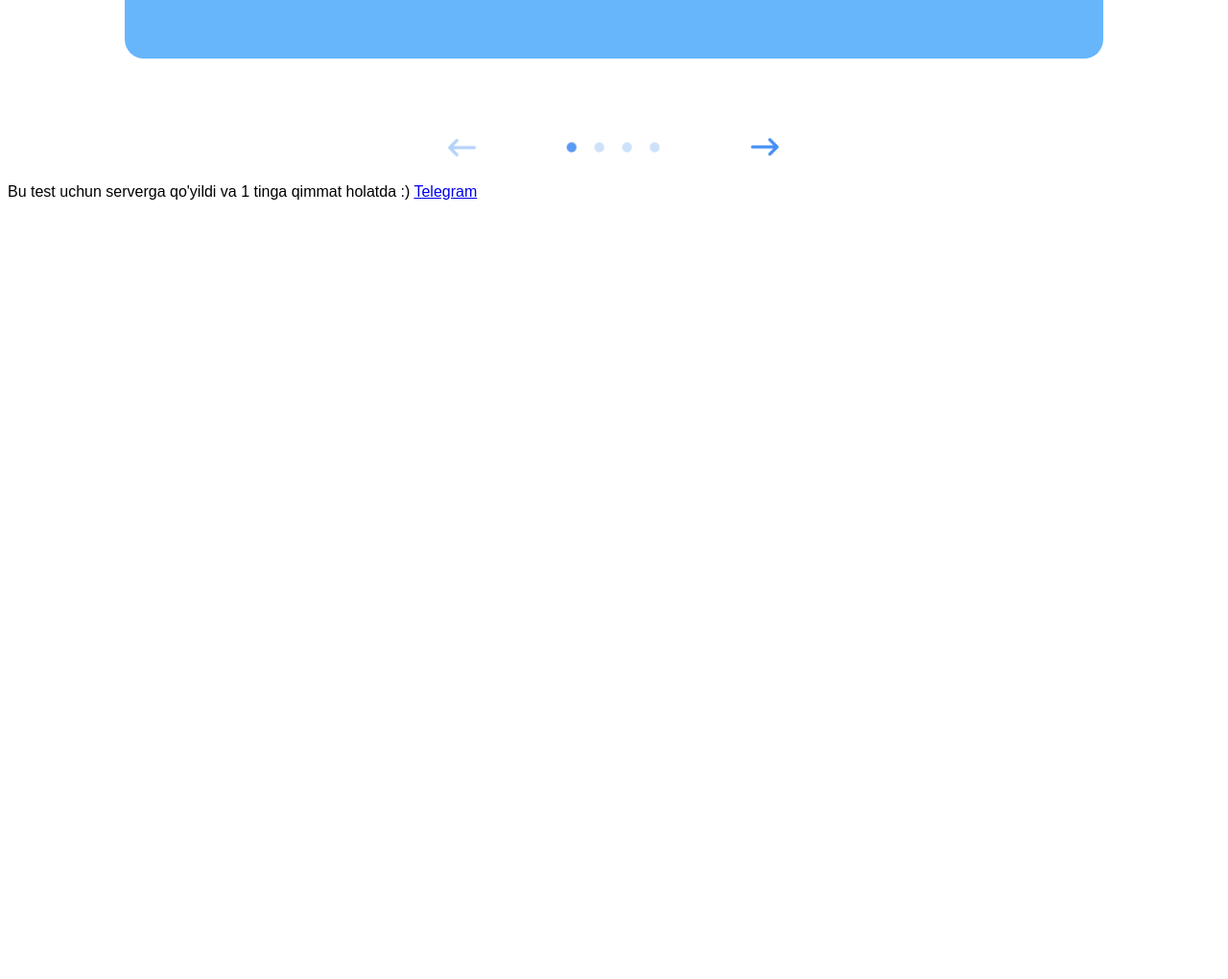
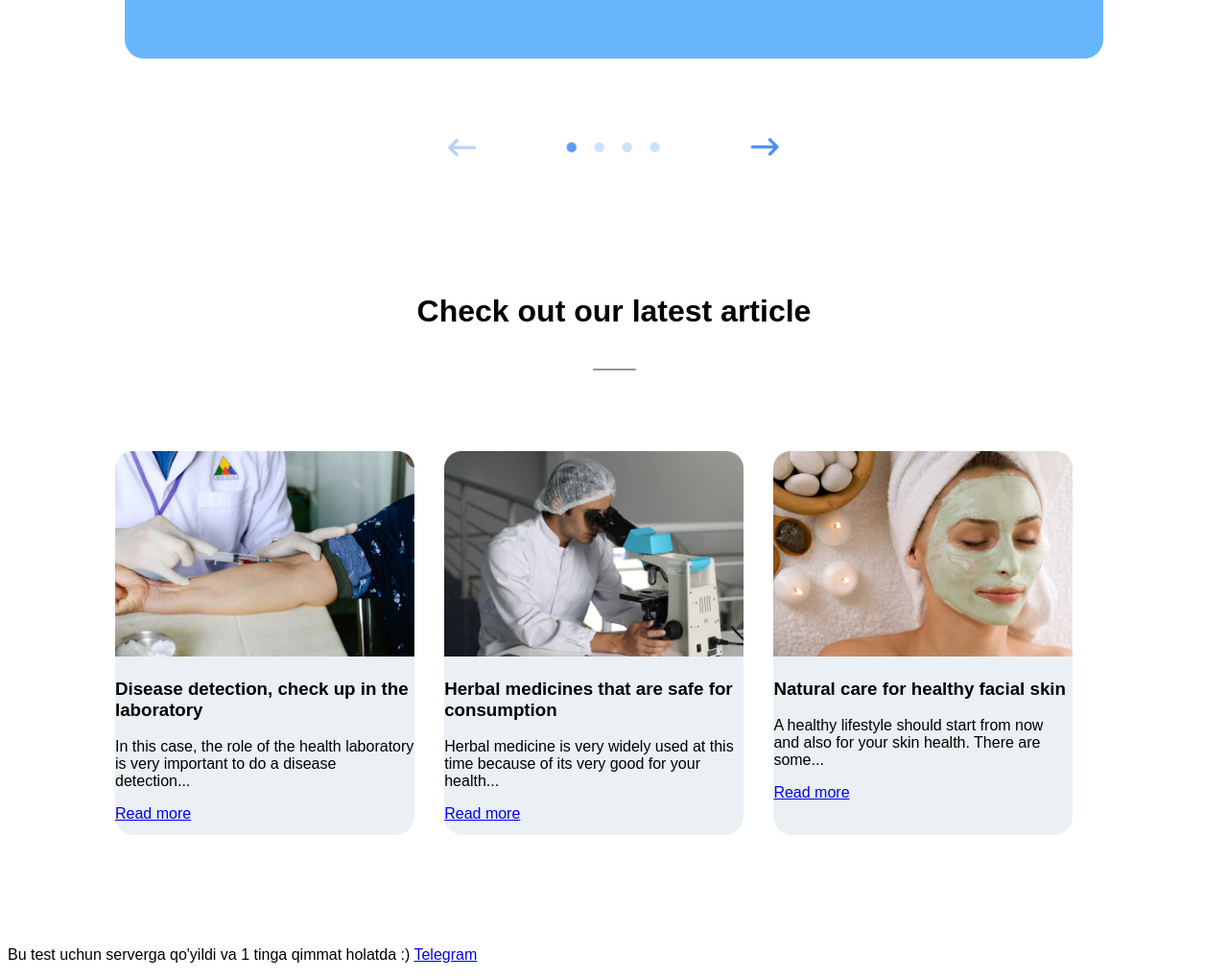
Before and after one commit to infolser/trafalgar, a plain HTML site: page index.html in a window 1280 px wide. Shown: the part 3452-4472 px from the top of the page at 96% size. Before the commit the page ends 3677 px from the top, so only its background shows below. Drawn offline with Linux system fonts and the light colour scheme.

Commit message:
Add section and css style

```diff
--- a/CSS/main.css
+++ b/CSS/main.css
@@ -325,3 +325,28 @@
 
 
 /* /Customer Section */
+
+/* Services-vared (serva) */
+    .serva {
+        padding: 100px 50px;
+        text-align: center;
+    }
+    .serva-cards {
+        padding-top: 80px;
+    }
+    .serva-card {
+        width: 30%;
+        height: 400px;
+        background-color: #EBF0F4;
+        margin-right: 3%;
+        box-sizing: border-box;
+        border-radius: 20px;
+        float: left;
+        text-align: left;
+    }
+
+    .serva-card img {
+        width: 100%;
+    }
+
+/* /Services-vared (serva) */
--- a/index.html
+++ b/index.html
@@ -9,7 +9,7 @@
         <header class="main-header">
             <div class="contanier">
                 <div class="header-logo">
-                    <img src="./Images/logo.png" alt="Logo">
+                    <img src="Images/logo.png" alt="Logo">
                 </div>
                 <nav class="main-navigation">
                     <ul class="main-navigation__items">
@@ -48,7 +48,7 @@
                         <button type="button" class="main-section__button">Consult today</button>
                     </div>
                     <div class="main-section__image">
-                        <img src="./Images/illustration.png" alt="Main Image">
+                        <img src="Images/illustration.png" alt="Main Image">
                     </div>
                 </section>
                 <div class="clearfix"></div>
@@ -70,7 +70,7 @@
                     <div class="services-cards">
                         <div class="services-card">
                             <div class="services-card__image">
-                                <img src="/Images/Frame (1).png" alt="Frame 1">
+                                <img src="Images/Frame (1).png" alt="Frame 1">
                             </div>
                             <h1 class="services-card__title">
                                 Search doctor
@@ -81,7 +81,7 @@
                         </div>
                         <div class="services-card">
                             <div class="services-card__image">
-                                <img src="/Images/Frame (2).png" alt="Frame 2">
+                                <img src="Images/Frame (2).png" alt="Frame 2">
                             </div>
                             <h1 class="services-card__title">
                                 Online pharmacyc
@@ -92,7 +92,7 @@
                         </div>
                         <div class="services-card">
                             <div class="services-card__image">
-                                <img src="/Images/Frame (3).png" alt="Frame 3">
+                                <img src="Images/Frame (3).png" alt="Frame 3">
                             </div>
                             <h1 class="services-card__title">
                                 Consultation
@@ -103,7 +103,7 @@
                         </div>
                         <div class="services-card">
                             <div class="services-card__image">
-                                <img src="/Images/Frame (4).png" alt="Frame 4">
+                                <img src="Images/Frame (4).png" alt="Frame 4">
                             </div>
                             <h1 class="services-card__title">
                                 Details info
@@ -114,7 +114,7 @@
                         </div>
                         <div class="services-card">
                             <div class="services-card__image">
-                                <img src="/Images/Frame (5).png" alt="Frame 5">
+                                <img src="Images/Frame (5).png" alt="Frame 5">
                             </div>
                             <h1 class="services-card__title">
                                 Emergency care
@@ -125,7 +125,7 @@
                         </div>
                         <div class="services-card">
                             <div class="services-card__image">
-                                <img src="/Images/Frame (6).png" alt="Frame 6">
+                                <img src="Images/Frame (6).png" alt="Frame 6">
                             </div>
                             <h1 class="services-card__title">
                                 Tracking
@@ -146,7 +146,7 @@
             <div class="contanier">
                 <section class="provides">
                     <div class="provides-image">
-                        <img src="/Images/trafalgar-illustration sec02 1.png" alt="Provides">
+                        <img src="Images/trafalgar-illustration sec02 1.png" alt="Provides">
                     </div>
                     <div class="provides-info">
                         <h1 class="provides-title title">
@@ -177,7 +177,7 @@
                         <button class="learn-more">Download</button>
                     </div>
                     <div class="apps-image">
-                        <img src="/Images/trafalgar-illustration sec03 1.png" alt="Apps Image">
+                        <img src="Images/trafalgar-illustration sec03 1.png" alt="Apps Image">
                     </div>
                 </section>
                 <div class="clearfix"></div>
@@ -196,7 +196,7 @@
                         </div>
                         <div class="customer-info">
                             <div class="info-left">
-                                <img src="/Images/Group 5.png" alt="Customer Image">
+                                <img src="Images/Group 5.png" alt="Customer Image">
                                 <h3 class="customer-name">
                                     Eedward Newgate
                                 </h3>
@@ -213,12 +213,62 @@
                         </div>
                     </div>
                     <div class="customer-slide">
-                        <img src="/Images/slide.png" alt="Slide Image">
+                        <img src="Images/slide.png" alt="Slide Image">
                     </div>
                 </section>
             </div>
         <!-- /Customer Section -->
 
+
+        <!-- Services-vared (serva) -->
+            <div class="contanier">
+                <section class="serva">
+                    <h2 class="title">
+                        Check out our latest article
+                    </h2>
+                    <div class="line"></div>
+                    <div class="serva-cards">
+                        <div class="serva-card">
+                            <img src="Images/Mask Group.png" alt="Mask Group 1">
+                            <h3 class="serva-title">
+                                Disease detection, check up in the laboratory
+                            </h3>
+                            <p class="serva-description">
+                                In this case, the role of the health laboratory is very important to do a disease detection...
+                            </p>
+                            <a href="#" class="serva-link">
+                                Read more
+                            </a>
+                        </div>
+                        <div class="serva-card">
+                            <img src="Images/Mask Group (1).png" alt="Mask Group 2">
+                            <h3 class="serva-title">
+                                Herbal medicines that are safe for consumption
+                            </h3>
+                            <p class="serva-description">
+                                Herbal medicine is very widely used at this time because of its very good for your health...
+                            </p>
+                            <a href="#" class="serva-link">
+                                Read more
+                            </a>
+                        </div>
+                        <div class="serva-card">
+                            <img src="Images/Mask Group (2).png" alt="Mask Group 3">
+                            <h3 class="serva-title">
+                                Natural care for healthy facial skin
+                            </h3>
+                            <p class="serva-description">
+                                A healthy lifestyle should start from now and also for your skin health. There are some...
+                            </p>
+                            <a href="#" class="serva-link">
+                                Read more
+                            </a>
+                        </div>
+                    </div>
+                    <div class="clearfix"></div>
+                </section>
+            </div>
+        <!-- /Services-vared (serva) -->
 
         <p>Bu test uchun serverga qo'yildi va 1 tinga qimmat holatda :)
             <a href="https://t.me/UzbekMuslimGuy">Telegram</a>
```
